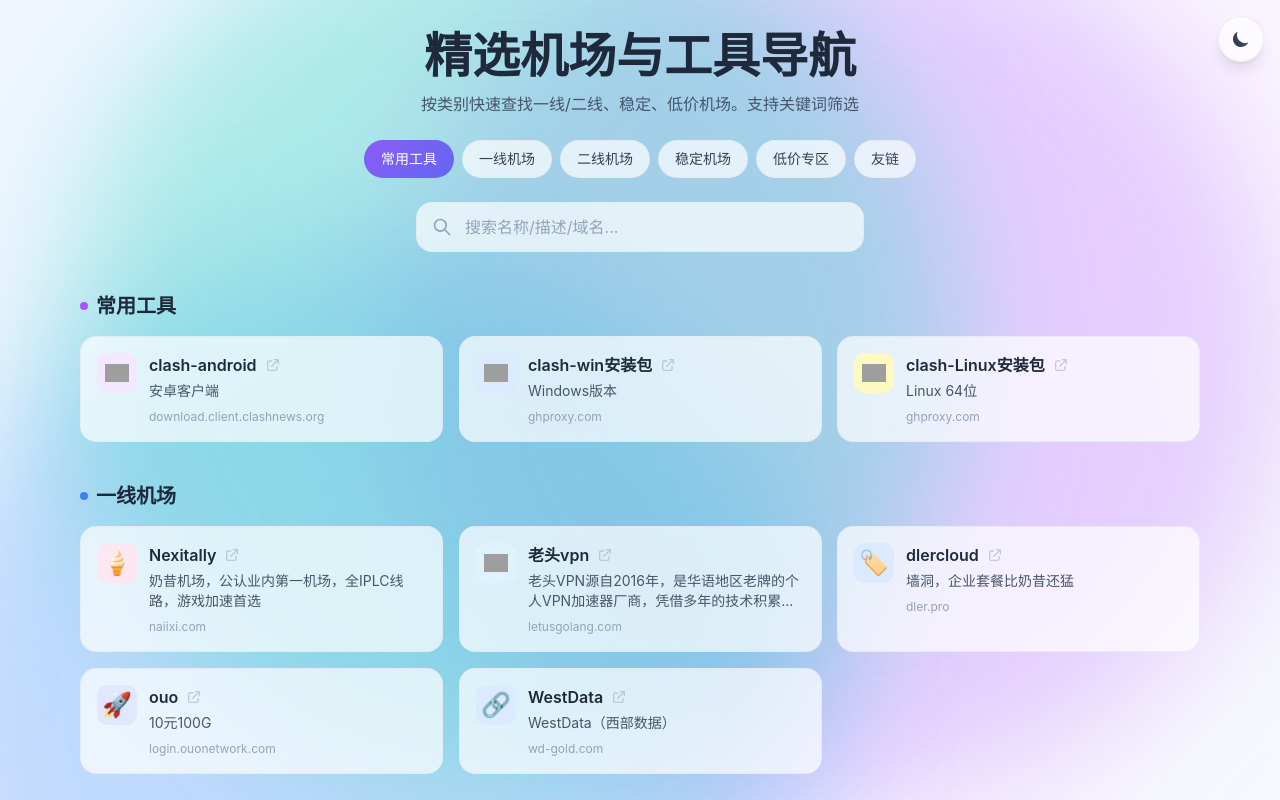
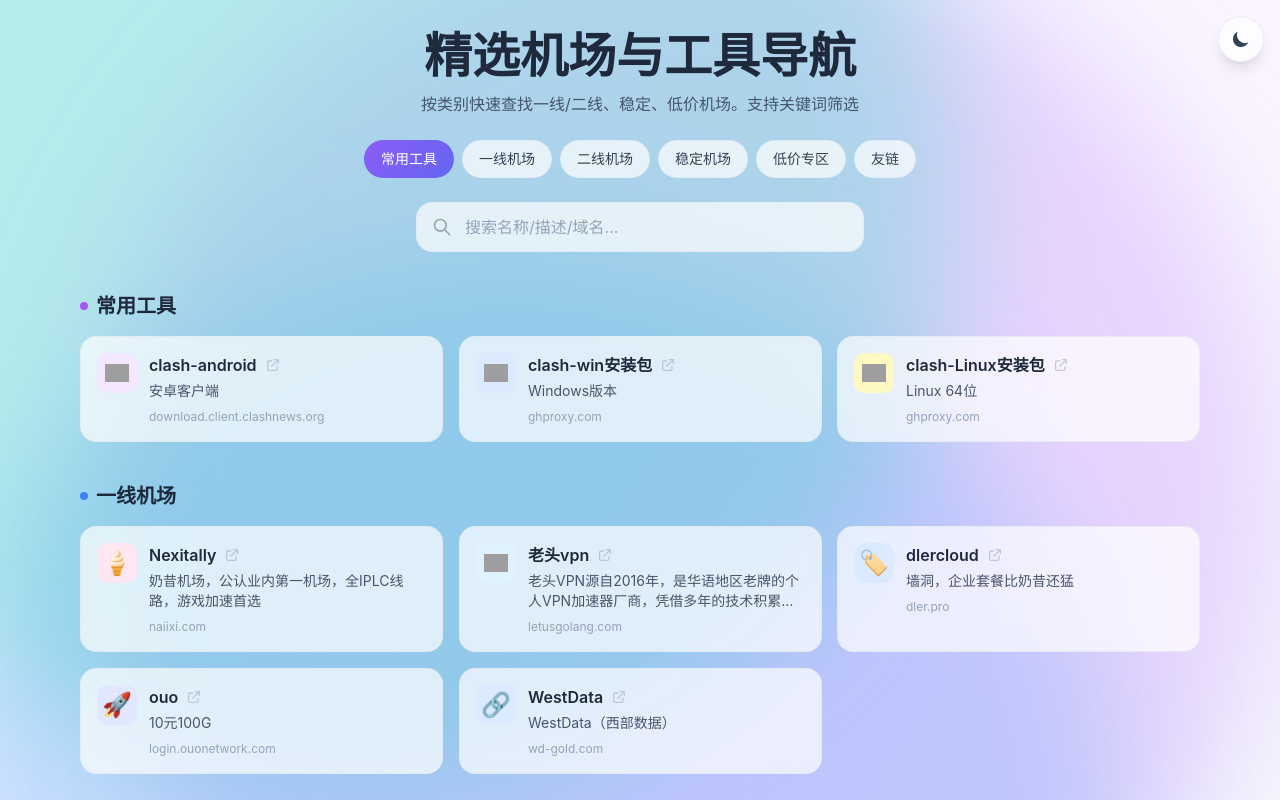
Before and after one commit to 1944059731/daohang, a plain HTML site: page index.html in a window 1280 px wide. Shown: the top 800 px of the page. Drawn offline with nearby package versions, Linux system fonts and the light colour scheme; no server answers; grey boxes are pictures that could not be loaded.

Commit message:
style: 背景尺寸增大到1200px 透明度改为30

```diff
--- a/index.html
+++ b/index.html
@@ -138,9 +138,9 @@
     </noscript>
     <!-- 背景装饰 -->
     <div class="fixed inset-0 overflow-hidden pointer-events-none">
-        <div class="absolute -top-20 right-0 w-[900px] h-[900px] bg-purple-400/35 rounded-full blur-3xl"></div>
-        <div class="absolute top-1/3 -left-20 w-[900px] h-[900px] bg-blue-400/35 rounded-full blur-3xl"></div>
-        <div class="absolute bottom-0 right-1/4 w-[900px] h-[900px] bg-teal-400/35 rounded-full blur-3xl"></div>
+        <div class="absolute -top-20 right-0 w-[1200px] h-[1200px] bg-purple-400/30 rounded-full blur-3xl"></div>
+        <div class="absolute top-1/3 -left-20 w-[1200px] h-[1200px] bg-blue-400/30 rounded-full blur-3xl"></div>
+        <div class="absolute bottom-0 right-1/4 w-[1200px] h-[1200px] bg-teal-400/30 rounded-full blur-3xl"></div>
     </div>
 
     <div class="relative z-10 container mx-auto px-4 py-8" style="max-width: 1152px;">
```
